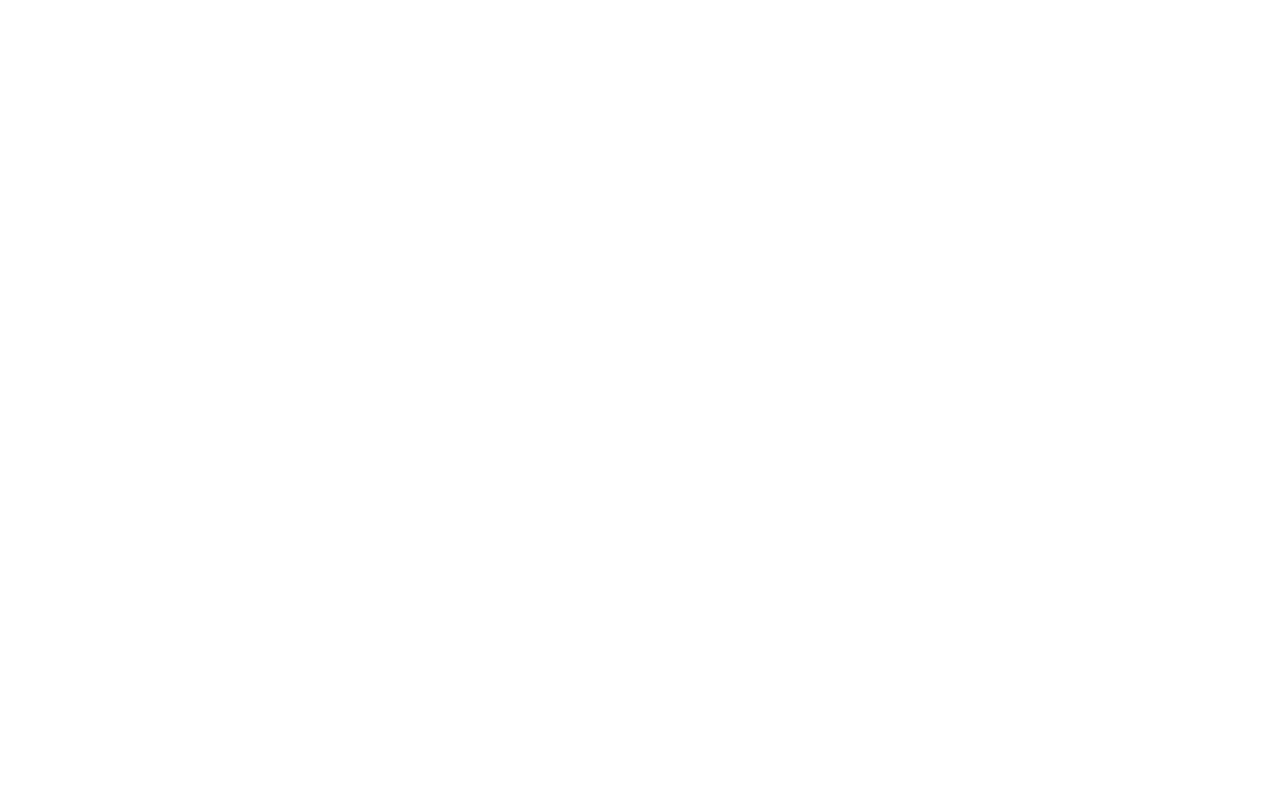
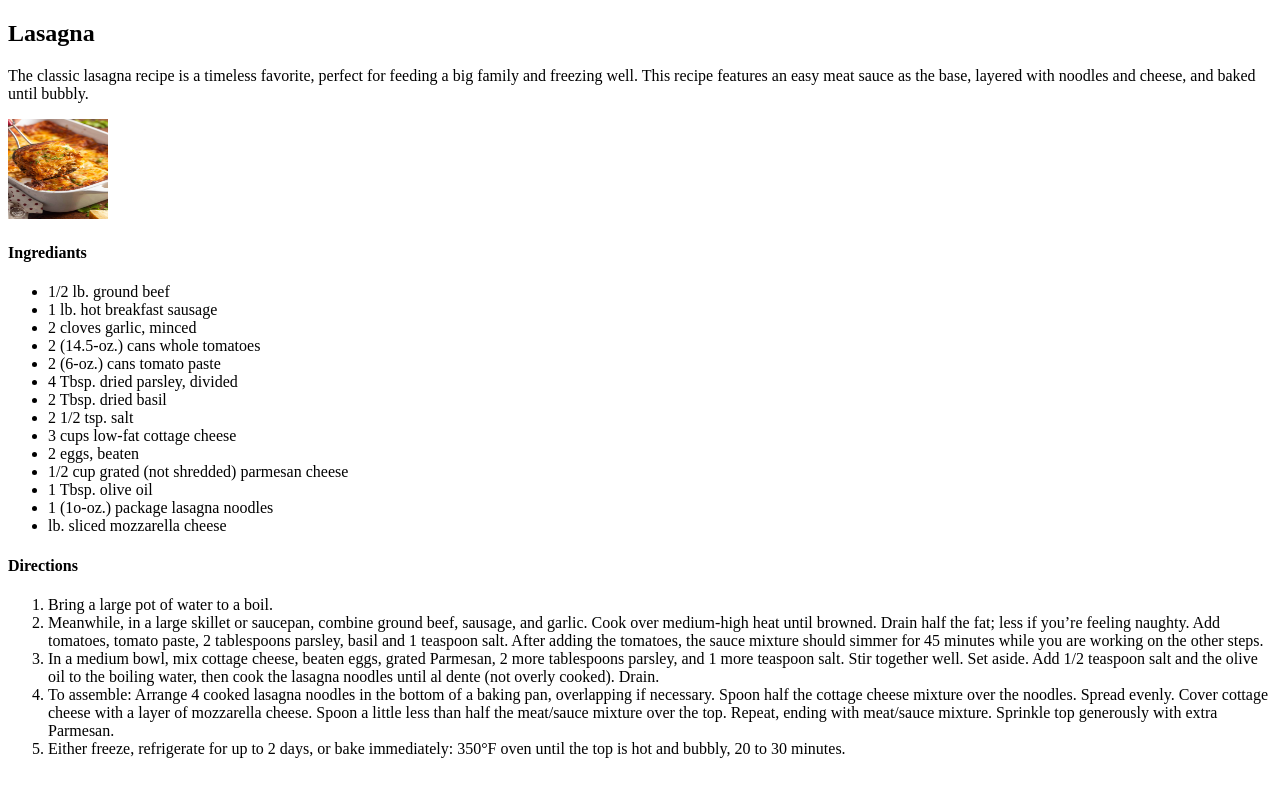
Before and after one commit to manav590/odin-recipes, a plain HTML site: page recipes/lasagna.html in a window 1280 px wide. Drawn offline with Linux system fonts and the light colour scheme.

Commit message:
Added the recipe for lasagna

```diff
--- a/recipes/lasagna.html
+++ b/recipes/lasagna.html
@@ -6,6 +6,33 @@
     <title>Document</title>
 </head>
 <body>
-
+    <h2>Lasagna</h2>
+    <p>The classic lasagna recipe is a timeless favorite, perfect for feeding a big family and freezing well. This recipe features an easy meat sauce as the base, layered with noodles and cheese, and baked until bubbly.</p>
+    <img src="./Lasagna.jpg" height="100px" width="100px">
+    <h4>Ingrediants</h4>
+    <ul>
+        <li> 1/2 lb. ground beef</li>
+        <li>1 lb. hot breakfast sausage</li>
+        <li>2 cloves garlic, minced
+        <li>2 (14.5-oz.) cans whole tomatoes
+        <li>2 (6-oz.) cans tomato paste
+        <li>4 Tbsp. dried parsley, divided
+        <li>2 Tbsp. dried basil
+        <li>2 1/2 tsp. salt
+        <li>3 cups low-fat cottage cheese</li>
+        <li>2 eggs, beaten</li>
+        <li>1/2 cup grated (not shredded) parmesan cheese
+        <li>1 Tbsp. olive oil
+        <li>1 (1o-oz.) package lasagna noodles
+        <li> lb. sliced mozzarella cheese</li>
+    </ul>
+    <h4>Directions</h4>
+    <ol>
+        <li>Bring a large pot of water to a boil.</li>
+        <li>Meanwhile, in a large skillet or saucepan, combine ground beef, sausage, and garlic. Cook over medium-high heat until browned. Drain half the fat; less if you’re feeling naughty. Add tomatoes, tomato paste, 2 tablespoons parsley, basil and 1 teaspoon salt. After adding the tomatoes, the sauce mixture should simmer for 45 minutes while you are working on the other steps.</li>
+        <li>In a medium bowl, mix cottage cheese, beaten eggs, grated Parmesan, 2 more tablespoons parsley, and 1 more teaspoon salt. Stir together well. Set aside. Add 1/2 teaspoon salt and the olive oil to the boiling water, then cook the lasagna noodles until al dente (not overly cooked). Drain.</li>
+        <li>To assemble: Arrange 4 cooked lasagna noodles in the bottom of a baking pan, overlapping if necessary. Spoon half the cottage cheese mixture over the noodles. Spread evenly. Cover cottage cheese with a layer of mozzarella cheese. Spoon a little less than half the meat/sauce mixture over the top. Repeat, ending with meat/sauce mixture. Sprinkle top generously with extra Parmesan.</li>
+        <li>Either freeze, refrigerate for up to 2 days, or bake immediately: 350°F oven until the top is hot and bubbly, 20 to 30 minutes.</li>
+    </ol>
 </body>
 </html>
```
Also changed, not shown: recipes/pizza.html (+1 -1 lines), recipes/raviole.html (+7 -3 lines), recipes/Lasagna.jpg (added), recipes/raviole.png (added).
